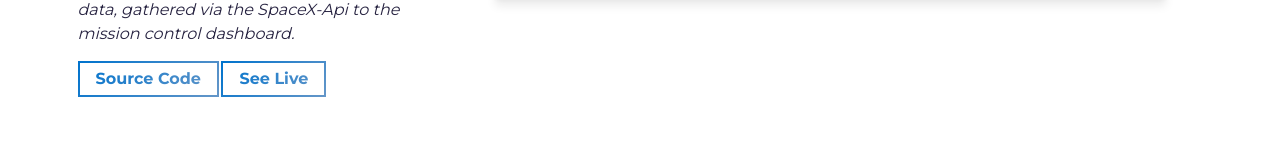
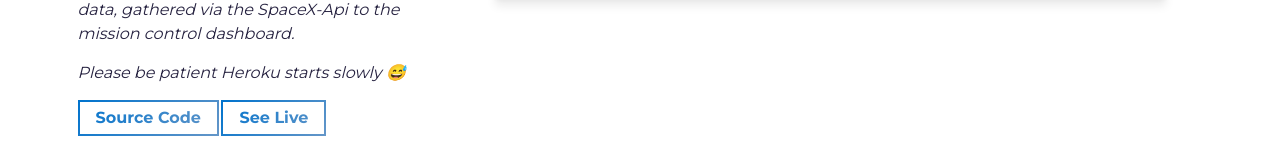
Before and after one commit to iChristiano/portfolio, a website built with Parcel: page src/index.html in a window 1280 px wide. Shown: the part 1958-2113 px from the top of the page. Built offline with nearby package versions, Linux system fonts and the light colour scheme.

Commit message:
update mission control project description

```diff
--- a/src/index.html
+++ b/src/index.html
@@ -106,6 +106,9 @@
                   </p>
                   <p class="mb-4">
                     <i>The aim of the project is to schedule a mission launch for interstellar travel to one of the Kepler Exoplanets. Moreover an additional service requests missions planned by SpaceX and provide also these real world data, gathered via the SpaceX-Api to the mission control dashboard.</i>
+                  </p>
+                  <p class="mb-4">
+                    <i>Please be patient Heroku starts slowly &#128517;</i>
                   </p>
                 </div>
                 <a
```
